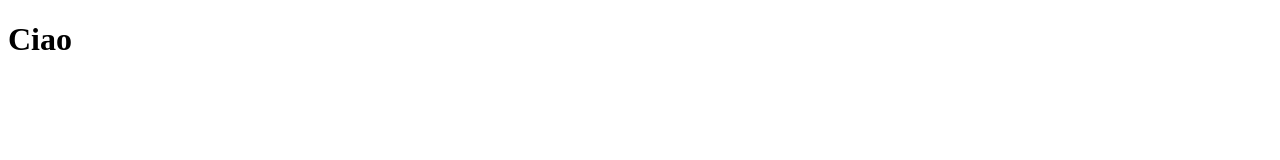
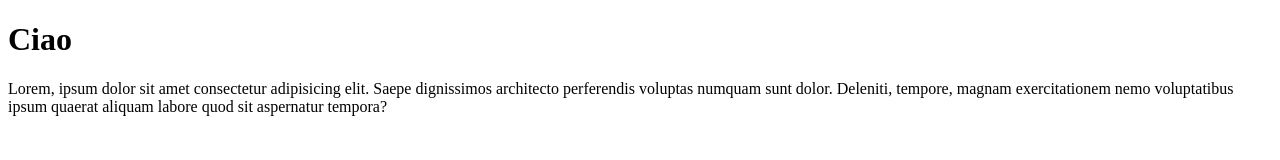
Before and after one commit to AleDiBernardo/test, a plain HTML site: page index.html in a window 1280 px wide. Drawn offline with Linux system fonts and the light colour scheme.

Commit message:
add: first paragraph

```diff
--- a/index.html
+++ b/index.html
@@ -1,11 +1,17 @@
 <!DOCTYPE html>
 <html lang="en">
+
 <head>
     <meta charset="UTF-8">
     <meta name="viewport" content="width=device-width, initial-scale=1.0">
     <title>Document</title>
 </head>
+
 <body>
     <h1>Ciao</h1>
+    <p>Lorem, ipsum dolor sit amet consectetur adipisicing elit. Saepe dignissimos architecto perferendis voluptas
+        numquam sunt dolor. Deleniti, tempore, magnam exercitationem nemo voluptatibus ipsum quaerat aliquam labore quod
+        sit aspernatur tempora?</p>
 </body>
+
 </html>
```
